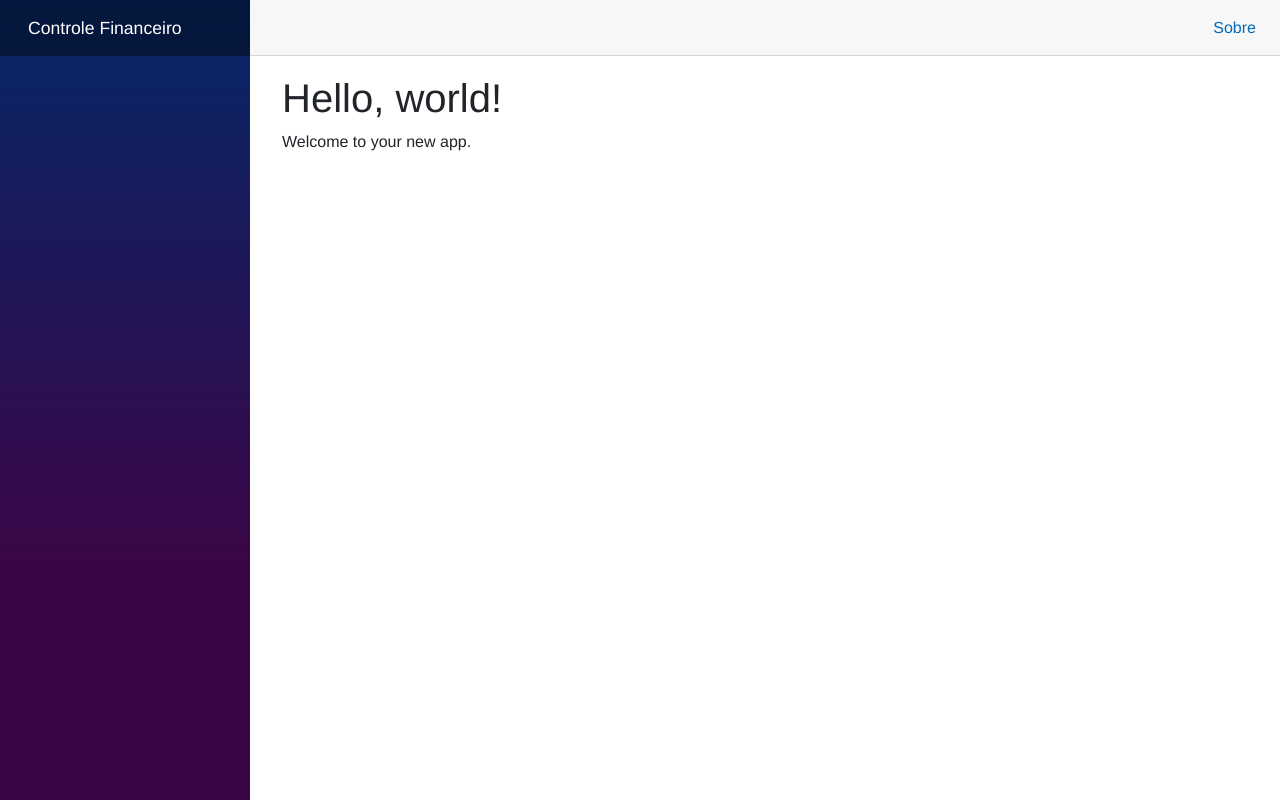
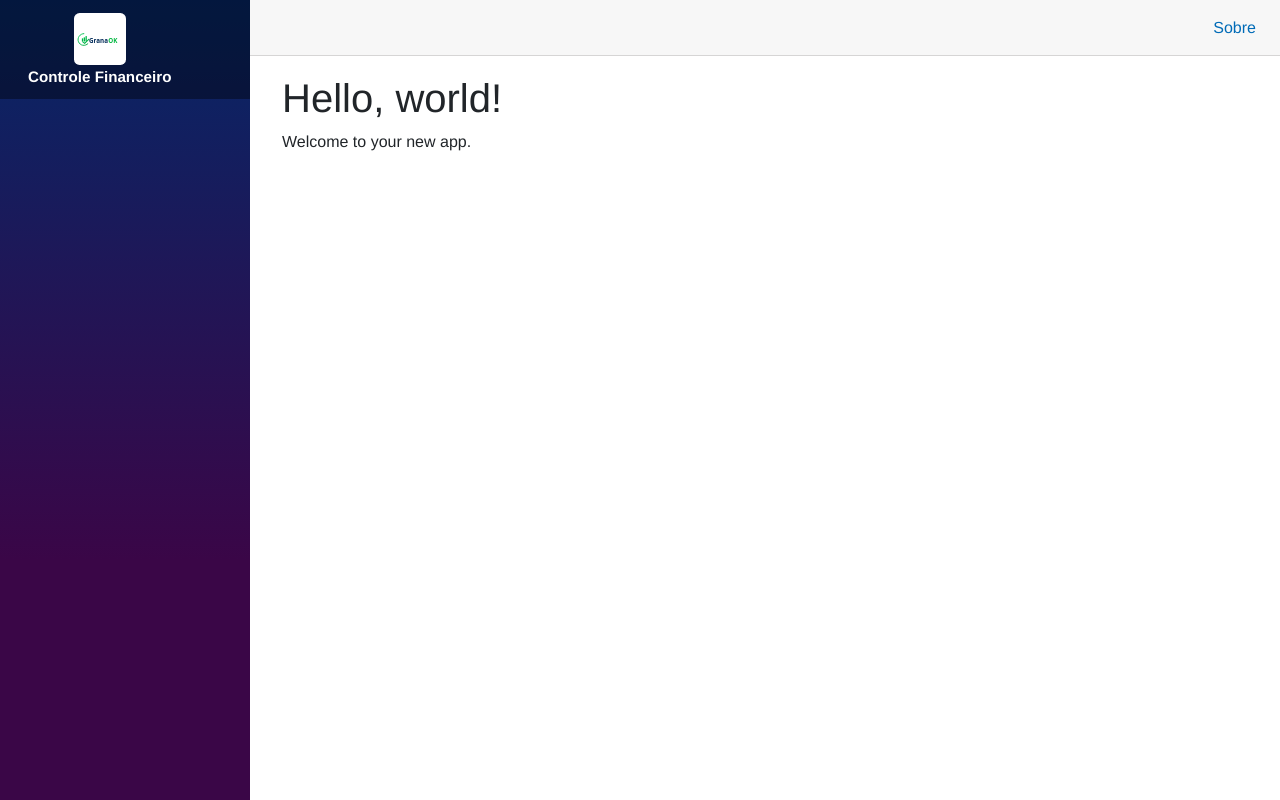
Before and after one commit to gustavobaptista2508/Controle-Financeiro-Pessoal, an ASP.NET Core app: page /home in a window 1280 px wide. Run offline with ASP.NET Core 8, Linux system fonts and the light colour scheme; style sheets or scripts are compiled from the project's sources; the project's own start-up code is not run, and a stand-in starts its controllers and pages.

Commit message:
Ajusta logo da navbar para ficar acima do título

```diff
--- a/FinanceiroPessoal.Web/Components/App.razor
+++ b/FinanceiroPessoal.Web/Components/App.razor
@@ -8,7 +8,7 @@
     <link rel="stylesheet" href="bootstrap/bootstrap.min.css" />
     <link rel="stylesheet" href="app.css" />
     <link rel="stylesheet" href="FinanceiroPessoal.Web.styles.css" />
-    <link rel="icon" type="image/png" href="favicon.png" />
+    <link rel="icon" type="image/svg+xml" href="favicon.svg" />
     <HeadOutlet />
 </head>
 
--- a/FinanceiroPessoal.Web/Components/Layout/NavMenu.razor
+++ b/FinanceiroPessoal.Web/Components/Layout/NavMenu.razor
@@ -1,6 +1,9 @@
 <div class="top-row ps-3 navbar navbar-dark">
     <div class="container-fluid">
-        <a class="navbar-brand" href="">Controle Financeiro</a>
+        <a class="navbar-brand brand-stack" href="">
+            <img src="granaok-logo.svg" alt="Logo GranaOK" class="brand-logo" />
+            <span class="brand-title">Controle Financeiro</span>
+        </a>
         <button title="Navigation menu" class="navbar-toggler" @onclick="ToggleNavMenu">
             <span class="navbar-toggler-icon"></span>
         </button>
--- a/FinanceiroPessoal.Web/Components/Layout/NavMenu.razor.css
+++ b/FinanceiroPessoal.Web/Components/Layout/NavMenu.razor.css
@@ -16,7 +16,9 @@
 }
 
 .top-row {
-    height: 3.5rem;
+    min-height: 5.5rem;
+    padding-top: 0.5rem;
+    padding-bottom: 0.5rem;
     background-color: rgba(0,0,0,0.4);
 }
 
@@ -103,3 +105,29 @@
         overflow-y: auto;
     }
 }
+
+
+
+
+.brand-stack {
+    display: flex;
+    flex-direction: column;
+    align-items: center;
+    gap: 0.25rem;
+    line-height: 1.1;
+    text-align: center;
+}
+
+.brand-title {
+    font-size: 0.95rem;
+    font-weight: 600;
+}
+
+.brand-logo {
+    width: 3.25rem;
+    height: 3.25rem;
+    object-fit: contain;
+    border-radius: 0.35rem;
+    background: white;
+    padding: 0.15rem;
+}
```
Also changed, not shown: FinanceiroPessoal.Web/wwwroot/favicon.svg (added), FinanceiroPessoal.Web/wwwroot/granaok-logo.svg (added).
